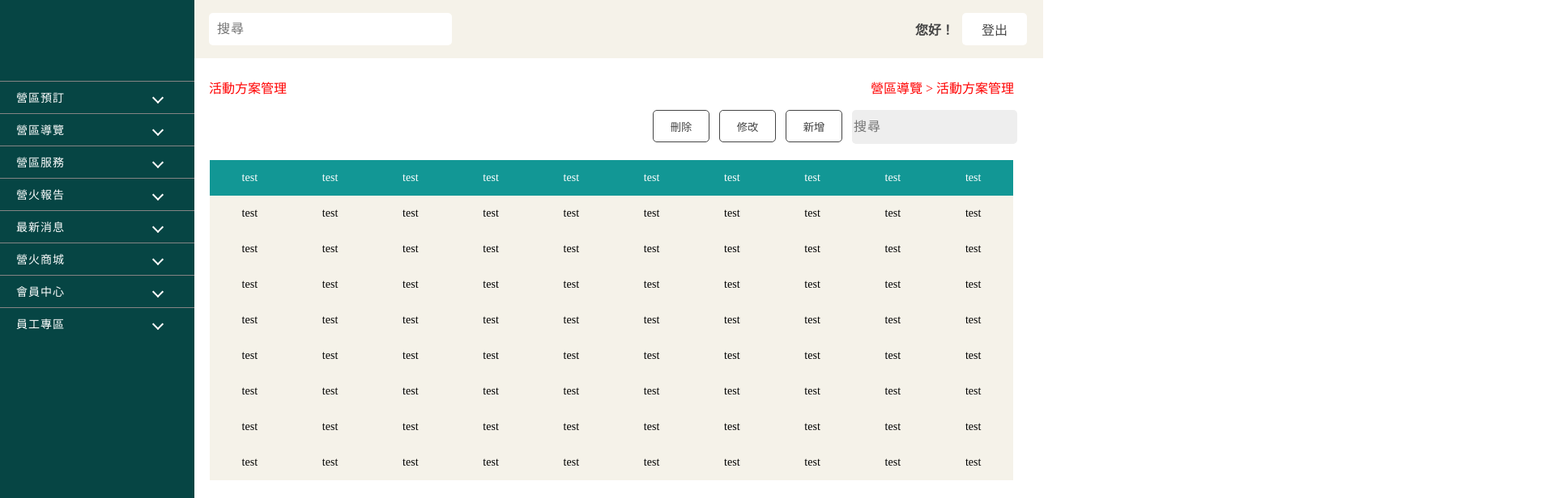
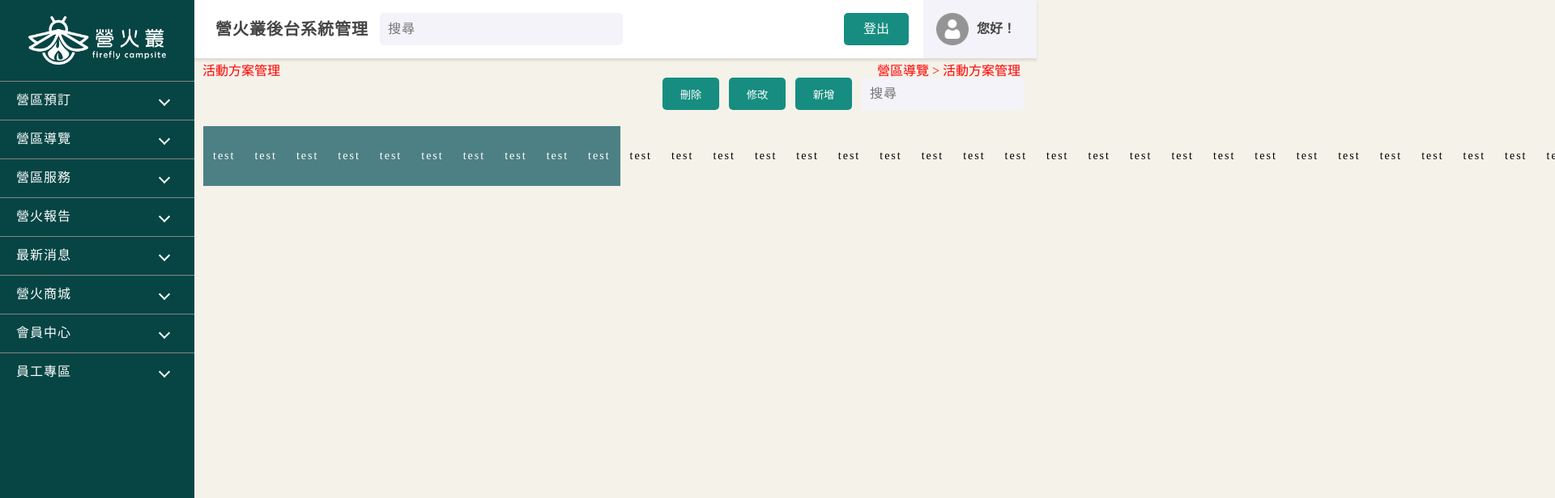
Before and after one commit to h07850225/fire-fly-camping-back-station, a Vue app: page /ActivityView in a window 1280 px wide. Shown: the top 616 px of the page at 81% size, 1920 px wide, since content can reach past the window. Built offline with nearby package versions, Linux system fonts and the light colour scheme.

Commit message:
優化程式

```diff
--- a/src/assets/Scss/Components/Header.scss
+++ b/src/assets/Scss/Components/Header.scss
@@ -1,51 +1,67 @@
 .project_nav{
     width: 100%;
-    padding: 16px 20px;
     display: flex;
     justify-content: space-between;
     align-items: center;
     position: fixed;
     top:0;
-    background-color: #F5F2E9;
+    background-color: #FFFFFF;
+    box-shadow: 0 3px 3px 0 rgb(0, 0, 0, 10%);
+}
+.nav_left{
+    padding: 16px;
 }
 .nav_right, .nav_account{
     display: flex;
 }
-.nav_serch input{
+.nav_account{
+    margin-left: 18px;
+    padding: 16px;
+    background-color: #F3F3F9;
+}
+.nav_serch{
+    margin-left: 250px;
+    display: flex;
+    align-items: center;
+}
+.header_title{
+    padding-right: 14px;
+    font-size: 20px;
+    font-weight: 600;
+    letter-spacing: 1px;
+    color: #454545;
+}
+input{
     width: 300px;
     height: 40px;
-    margin-left: 230px;
     padding: 10px;
     border: none;
     font-size: 16px;
     letter-spacing: 1px;
     border-radius: 5px;
-    background-color: #ffffff;
+    background-color: #F3F3F9;
 }
 .account_photo{
+    margin-right: 10px;
     width: 40px;
     height: 40px;
 }
 .nav_logout{
     width: 80px;
     height: 40px;
+    margin: auto 0;
     display: flex;
     align-items: center;
     justify-content: center;
     border-radius: 5px;
-    background-color: #ffffff;
+    background-color: #168D80;
 }
 .nav_logout:hover{
-    background-color: #aeaeae;
+    background-color: #0E685E;
 }
 .logout_btn{
-    display: flex;
-    align-items: center;
-    justify-content: center;
-    color: #454545;
-}
-.account_photo{
-    margin-right: 10px;
+
+    color: #FFFFFF;
 }
 .account_text{
     margin: auto;
--- a/src/assets/Scss/Components/Menu.scss
+++ b/src/assets/Scss/Components/Menu.scss
@@ -1,11 +1,11 @@
 .project_logo{
     margin: auto;
-    width: 160px;
+    width: 170px;
     height: 100px;
     display: flex;
     align-items: center;
 }
-.left_menu{
+.aside_menu{
     width: 240px;
     position: fixed;
     top: 0;
@@ -26,7 +26,7 @@
     display: none;
 }
 .menu_row input[type='radio']:checked + label {
-    background-color: #129795;
+    background-color: #4D8084;
 }
 .menu_row input[type='radio']:checked ~ .content {
     max-height: 300px;
@@ -37,7 +37,7 @@
 .menu_row label{
     cursor: pointer;
     width: 100%;
-    padding: 10px 20px;
+    padding: 16px 20px;
     display: table;
     position: relative;
 }
@@ -51,10 +51,10 @@
     border-top: 1px solid #848484;
 }
 .menu_row label:hover{
-    background-color: #129795;
+    background-color: #4D8084;
 }
 .more{
-    font-size: 14px;
+    font-size: 16px;
     letter-spacing: 1px;
 }
 .more::after{
@@ -77,12 +77,19 @@ ul li:hover {
     cursor: pointer;
 }
 .router_list{
-    padding: 12px 30px;
-    font-size: 14px;
+    padding: 16px 30px;
+    font-size: 16px;
     letter-spacing: 1px;
     color: #FFFFFF;
 }
 .router_list:hover{
     color: #000000;
-    background-color: #F5F2E9;
+    background-color: #8DCCB9;
 }
+.router-link-active{
+    color: #000000;
+    background-color: #8DCCB9;
+}
+.project_logo{
+    background-color:transparent;
+}
--- a/src/assets/Scss/Page/details.scss
+++ b/src/assets/Scss/Page/details.scss
@@ -33,7 +33,7 @@ button{
     border: 1px solid #454545;
     border-radius: 5px;
     color: #454545;
-    background-color: #FFFFFF;
+    background-color: #168D80;
 }
 button:hover{
     border: none;
--- a/src/assets/Scss/Page/table.scss
+++ b/src/assets/Scss/Page/table.scss
@@ -1,3 +1,4 @@
+
 .page_section{
     margin-top: 80px;
     margin-left: 230px;
@@ -22,20 +23,20 @@
     border-radius: 5px;
     letter-spacing: 1px;
     font-size: 16px;
-    background-color: #eeeeee;
+    background-color: #F3F3F9;
 }
 .serch_bar button{
     margin: 0 6px;
     width: 70px;
     height: 40px;
-    border: 1px solid #454545;
+    border: none;
     border-radius: 5px;
-    color: #454545;
-    background-color: #FFFFFF;
+    color: #FFFFFF;
+    background-color: #168D80;
 }
 .serch_bar button:hover{
     border: none;
-    background-color: #eeeeee;
+    background-color: #0E685E;
 }
 
 table{
@@ -53,7 +54,7 @@ th{
     font-weight: 400;
 }
 .table_title{
-    background-color: #129795;
+    background-color: #4D8084;
 }
 .item_content{
     background-color: #F5F2E9;
--- a/src/assets/Scss/Style.scss
+++ b/src/assets/Scss/Style.scss
@@ -11,3 +11,7 @@
 
 @import 'page/table.scss';
 @import 'page/details.scss';
+
+body{
+    background-color: #F5F2E9;
+}
--- a/src/components/Header.vue
+++ b/src/components/Header.vue
@@ -2,22 +2,34 @@
 <nav class="project_nav">
     <div class="nav_left">
         <div class="nav_serch">
+            <h2 class="header_title">{{projectName}}</h2>
             <input type="text" placeholder="搜尋">
         </div>
     </div>
     <div class="nav_right">
+        <div class="nav_logout">
+            <a href="#" class="logout_btn">登出</a>
+        </div>
         <div class="nav_account">
             <div class="account_photo">
-                <!-- <img src="../assets/Image/icon/header_icon_account.png" alt="Staff"> -->
+                <img src="../assets/Image/icon/header_icon_account.png" alt="Staff">
             </div>
             <p class="account_text">您好！{{staffName}}</p>
-        </div>
-        <div class="nav_logout">
-            <a href="#" class="logout_btn">登出</a>
         </div>
     </div>
 </nav>
 </template>
+
+<script>
+
+export default {
+    data() {
+        return {
+            projectName: '營火叢後台系統管理',
+        }
+    },
+}
+</script>
 
 <style lang="scss" scoped>
 
--- a/src/components/Menu.vue
+++ b/src/components/Menu.vue
@@ -1,24 +1,21 @@
 <template>
-<aside class="left_menu">
+<aside class="aside_menu">
     <router-link to="/" class="project_logo">
-        <!-- <img src="@/assets/Image/logo/logo_row_FFF.png" alt="Logo"> -->
+        <img src="@/assets/Image/logo/logo_row_FFF.png" alt="Logo">
     </router-link>
     <div class="menu_zone">
-        <div v-for="menu,index in menus" :class="{menu_row: menuList==i}">
-            <input type="radio" name="menu_title" :id="'menu_title' + index">
+        <div class="menu_row" v-for="menu,index in menus" :key="menu">
+            <input type="radio" name="menu_title" :id="'menu_title' + index" v-model="openMenu" :value="menu.title">
             <label :for="'menu_title' + index">
-                    <!-- <img :src="require(`@/assets/Image/icon/menu_icon_${menu.photoId}.png`)" alt="Menu"> -->
                 <p class="more">{{menu.title}}</p>
             </label>
-            <div class="content">
-                <ul>
+            <ul class="content" v-for="router,index in menu.routes">
                 <li>
-                        <router-link v-for="router,index in menu.routes" :key="router.path" :to="router.path" :class="{router_list: routerList==i}">
+                    <router-link class="router_list" :key="router" :to="router.path">
                         <p class="router_name">{{router.myname}}</p>
                     </router-link>
                 </li>
             </ul>
-            </div>
         </div>
     </div>
 </aside>
@@ -26,12 +23,10 @@
 
 <script>
 
-import{routes} from '@/router/index.js'
-
 export default {
     data() {
         return {
-            projectName: '營火叢後台系統管理',
+            openMenu: '',
             menus: [
                 {
                     title:'營區預訂',
@@ -148,6 +143,14 @@ export default {
             ],
         }
     },
+    watch: {
+        openMenu(nVal) {
+            localStorage.setItem('menu-tab', nVal);
+        }
+    },
+    mounted(){
+        this.openMenu = localStorage.getItem('menu-tab');
+    }
 }
 </script>
 
--- a/src/main.js
+++ b/src/main.js
@@ -3,5 +3,11 @@ import App from './App.vue'
 // import './registerServiceWorker'
 import router from './router'
 import store from './store'
+import Main from './components/Main.vue'
+import "@/assets/Scss/Style.scss"
 
-createApp(App).use(store).use(router).mount('#app')
+const app =  createApp(App)
+app.use(store)
+app.use(router)
+app.component('Main',Main)
+app.mount('#app')
```
Lines whose indentation alone changed are shown as unchanged.
